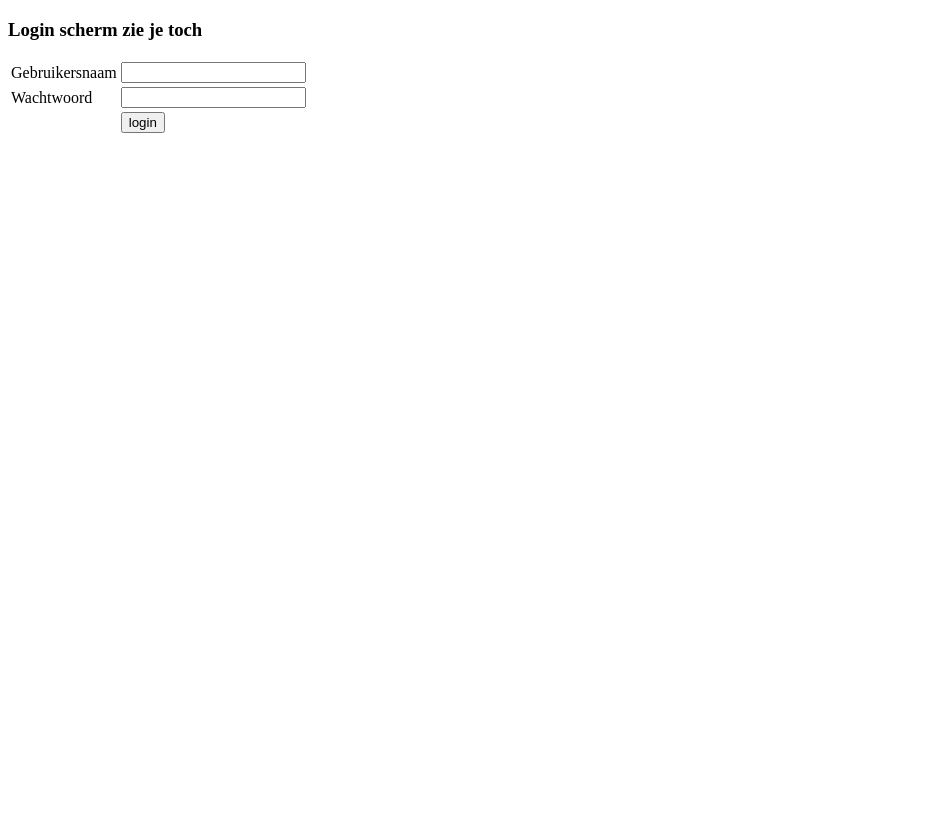
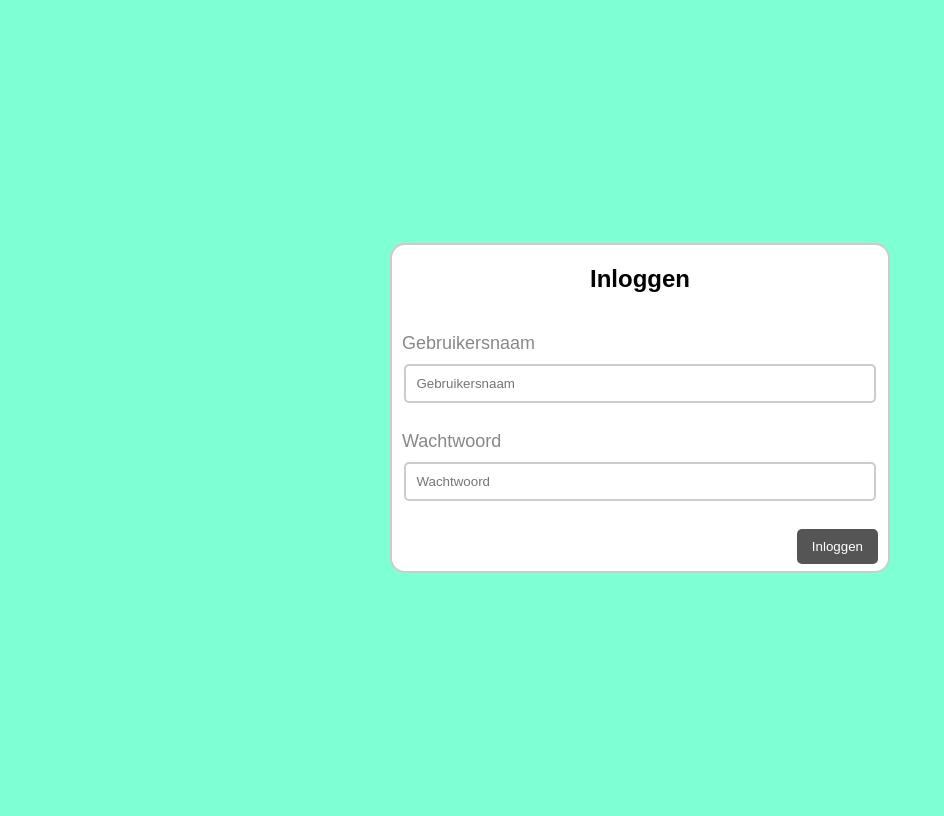
Before and after one commit to Larsvanderlinde/Galerij, a PHP site: page / in a window 1280 px wide. Shown: the whole page, without its empty margins (0-944 px from the left). Before the commit the page ends 133 px from the top, so only its background shows below. Run offline with PHP 8.4, Linux system fonts and the light colour scheme.

Commit message:
Mijn derde dingentje

```diff
--- a/gallery.php
+++ b/gallery.php
@@ -6,6 +6,7 @@
 
     <title>Document</title>
 </head>
+
 <body>
     <div>
 
--- a/index.php
+++ b/index.php
@@ -1,48 +1,22 @@
 <!DOCTYPE html>
 <html lang="en">
 <head>
+<link rel="stylesheet"  href="inloggen.css">
 
     <title>Document</title>
 </head>
 <body>
     <div>
-        <h3>Login scherm zie je toch </h3>
-
-        <form method = "POST">
-            <table>
-                 <tr>
-                     <td> Gebruikersnaam </td>
-                     <td> <input type = "text" name = "gebruikersnaam" >  </td>
-                </tr>
-                <tr>
-                 <td> Wachtwoord    </td>
-                 <td> <input type = "text" name = "wachtwoord"> </td>
-                 <tr>
-                     <td></td>
-                     <td> <input type = "submit" value = "login"> </td>
-                </tr>
-            </table>
-        </form>
-
-    </div>
-
-    <?php
-        if ($_POST) {
-            $gb=$_POST['gebruikersnaam'];
-            $ww=$_POST['wachtwoord'];
-
-            if ( $gb=='LarsMan1222' && $ww=='lars' ) {
-                header("location:gallery.php");
-                exit ();
-            }
-
-            else {
-                echo "Verkeerde gebruikersnaam/wachtwoord";
-            }
-        }
 
 
-    ?>
+      <form action = "gallery.php" method= "post" >
+      <h2>Inloggen </h2>
+      <label> Gebruikersnaam </label>
+      <input type = "text" name = "gnaam" placeholder = "Gebruikersnaam"> <br>
+      <label> Wachtwoord </label>
+      <input type = "text" name = "wachtwoord" placeholder = "Wachtwoord"> <br>
+      <button type = "submit"> Inloggen </button>
+      </form>
 
 
 </body>
--- /dev/null
+++ b/inloggen.css
@@ -0,0 +1,54 @@
+body {
+    background-color: aquamarine;
+    display: flex;
+    justify-content: center;
+    align-items: center;
+    height: 100vh;
+}
+
+*{
+    font-family: sans-serif;
+    box-sizing: border-box;
+}
+
+form {
+    width: 500px;
+    border: 2px solid #ccc;
+    background-color: #fff;
+    border-radius: 15px;
+    height: 330px;
+}
+
+h2 {
+    text-align: center;
+    margin-bottom: 40px;
+}
+
+input {
+    display: block;
+    border: 2px solid #ccc;
+    width: 95%;
+    padding: 10px;
+    margin: 10px auto;
+    border-radius: 5px;
+}
+
+label {
+    color: #888;
+    font-size: 18px;
+    padding: 10px;
+}
+
+button {
+    float: right;
+    background: #555;
+    padding: 10px 15px;
+    color: #fff;
+    border-radius: 5px;
+    margin-right: 10px;
+    border: none;
+}
+
+button:hover{
+    opacity: .7;
+}
```
